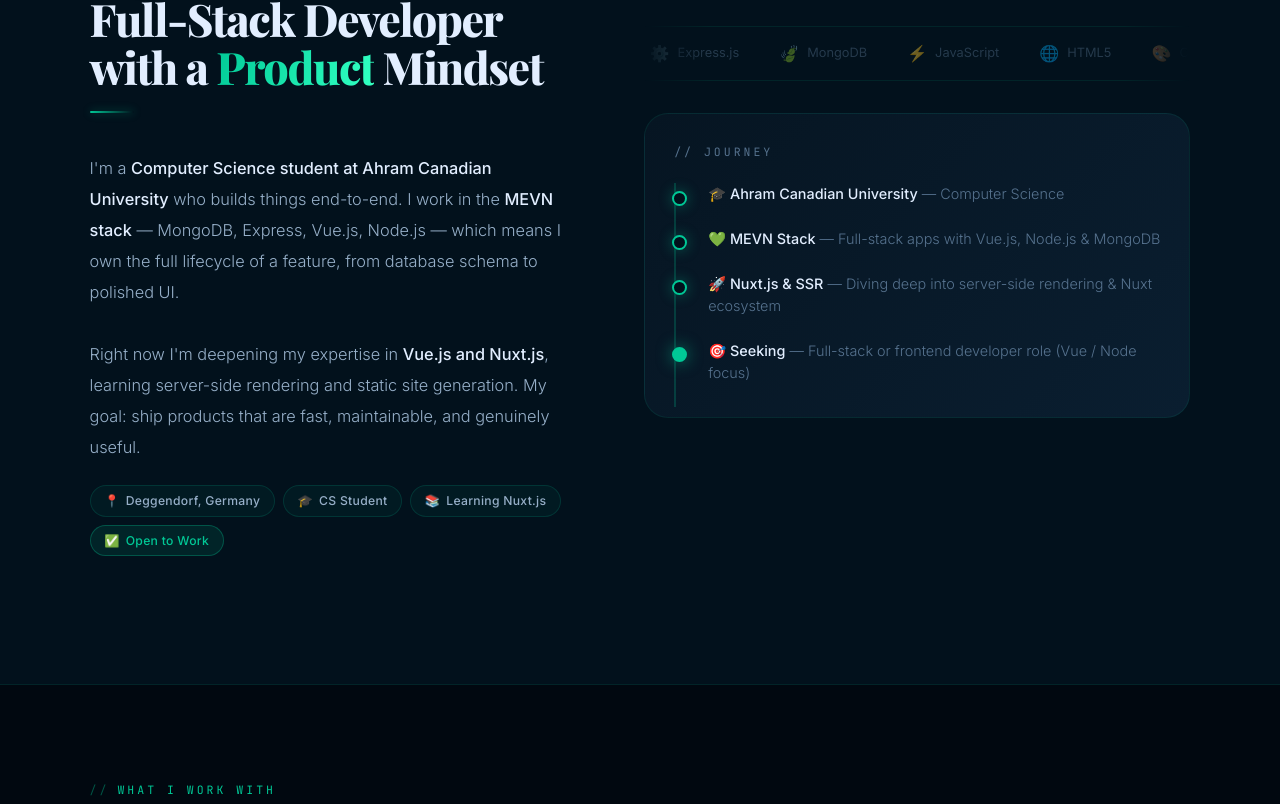
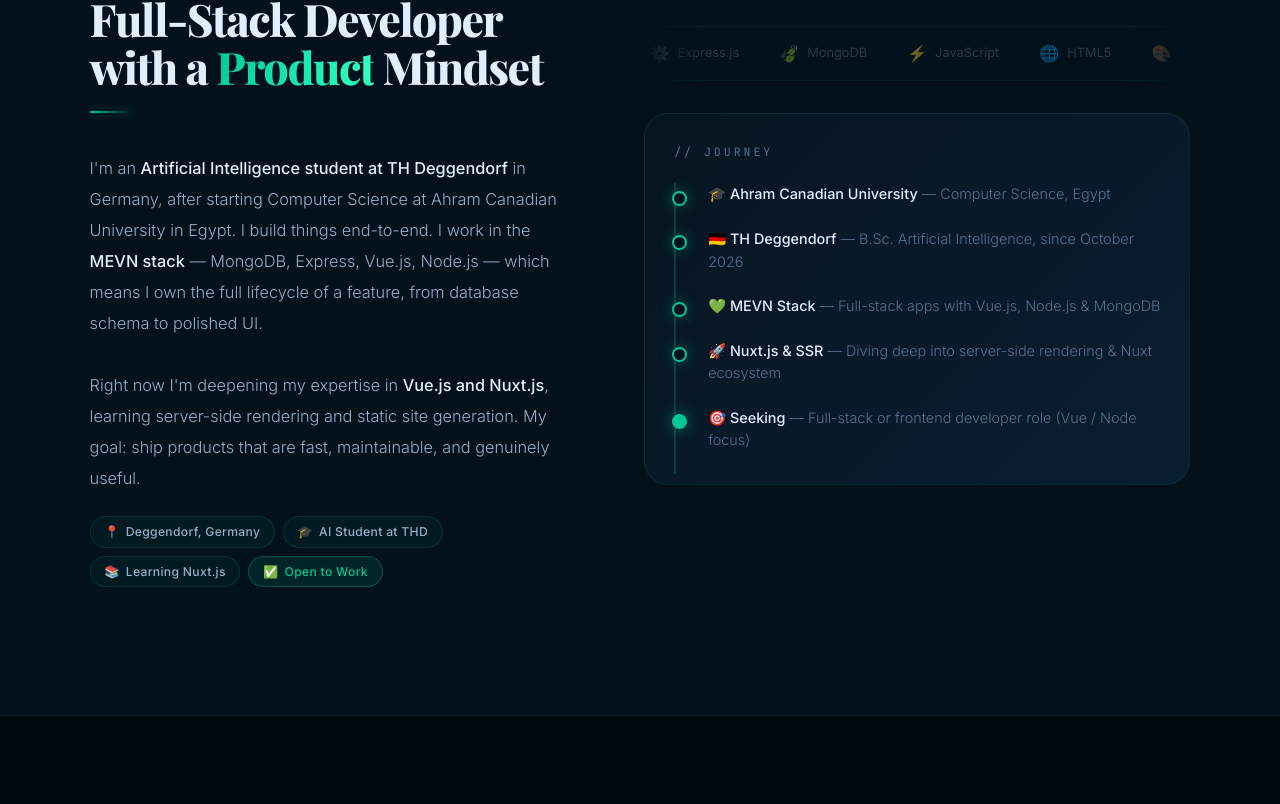
Before and after one commit to HusseinHany/HusseinHany.github.io, a plain HTML site: page index.html in a window 1280 px wide. Shown: the part 1109-1913 px from the top of the page. Drawn offline with nearby package versions, Linux system fonts and the light colour scheme.

Commit message:
Correct the facts: AI student at TH Deggendorf; link Finance Flare
- About, timeline and structured data: AI student at TH Deggendorf, after
  starting Computer Science at Ahram Canadian University
- Footer: the site is built with HTML, CSS and JavaScript, not MEVN
- Finance Flare: link the team repository and say it is a team project

```diff
--- a/index.html
+++ b/index.html
@@ -47,7 +47,7 @@
   "name": "Hussein Hany",
   "url": "https://husseinHany.github.io/",
   "jobTitle": "Full-Stack Web Developer",
-  "description": "Computer Science student and Full-Stack Web Developer specializing in the MEVN stack — Vue.js, Nuxt.js, Node.js, Express.js, and MongoDB.",
+  "description": "Artificial Intelligence student at TH Deggendorf and Full-Stack Web Developer specializing in the MEVN stack — Vue.js, Nuxt.js, Node.js, Express.js, and MongoDB.",
   "address": {
     "@type": "PostalAddress",
     "addressLocality": "Deggendorf",
@@ -174,12 +174,12 @@
       <h2 class="sec-h" id="about-heading">Full-Stack Developer with a <span class="em-txt">Product</span> Mindset</h2>
       <div class="divider" aria-hidden="true"></div>
       <p class="bio">
-        I'm a <strong>Computer Science student at Ahram Canadian University</strong> who builds things end-to-end. I work in the <strong>MEVN stack</strong> — MongoDB, Express, Vue.js, Node.js — which means I own the full lifecycle of a feature, from database schema to polished UI.<br><br>
+        I'm an <strong>Artificial Intelligence student at TH Deggendorf</strong> in Germany, after starting Computer Science at Ahram Canadian University in Egypt. I build things end-to-end. I work in the <strong>MEVN stack</strong> — MongoDB, Express, Vue.js, Node.js — which means I own the full lifecycle of a feature, from database schema to polished UI.<br><br>
         Right now I'm deepening my expertise in <strong>Vue.js and Nuxt.js</strong>, learning server-side rendering and static site generation. My goal: ship products that are fast, maintainable, and genuinely useful.
       </p>
       <div class="about-chips" aria-label="Key attributes">
         <span class="about-chip"><span aria-hidden="true">📍</span>Deggendorf, Germany</span>
-        <span class="about-chip"><span aria-hidden="true">🎓</span>CS Student</span>
+        <span class="about-chip"><span aria-hidden="true">🎓</span>AI Student at THD</span>
         <span class="about-chip"><span aria-hidden="true">📚</span>Learning Nuxt.js</span>
         <span class="about-chip about-chip-em"><span aria-hidden="true">✅</span>Open to Work</span>
       </div>
@@ -195,7 +195,8 @@
       <div class="tl-card">
         <div class="tl-h">// Journey</div>
         <div class="tl" aria-label="Career timeline">
-          <div class="tl-i"><p><strong>🎓 Ahram Canadian University</strong> — Computer Science</p></div>
+          <div class="tl-i"><p><strong>🎓 Ahram Canadian University</strong> — Computer Science, Egypt</p></div>
+          <div class="tl-i"><p><strong>🇩🇪 TH Deggendorf</strong> — B.Sc. Artificial Intelligence, since October 2026</p></div>
           <div class="tl-i"><p><strong>💚 MEVN Stack</strong> — Full-stack apps with Vue.js, Node.js &amp; MongoDB</p></div>
           <div class="tl-i"><p><strong>🚀 Nuxt.js &amp; SSR</strong> — Diving deep into server-side rendering &amp; Nuxt ecosystem</p></div>
           <div class="tl-i"><p><strong>🎯 Seeking</strong> — Full-stack or frontend developer role (Vue / Node focus)</p></div>
@@ -282,7 +283,7 @@
 <footer role="contentinfo">
   <div class="f-logo" aria-hidden="true">HH</div>
   <p>Hussein Hany · Full-Stack Web Developer · Deggendorf, Germany</p>
-  <p style="margin-top:.4rem;opacity:.4;font-size:.72rem">© 2026 · Built with the MEVN stack &amp; passion</p>
+  <p style="margin-top:.4rem;opacity:.4;font-size:.72rem">© 2026 · Built with HTML, CSS and JavaScript</p>
 </footer>
 
 <!-- ══ MODAL ══ -->
--- a/js/data.js
+++ b/js/data.js
@@ -73,11 +73,11 @@ const PJS = [
    github:'https://github.com/HusseinHany/EscapeRoomBookingSystem'},
   {id:1,title:'Finance Flare',cat:'C++ Engineering',feat:true,
    desc:'C++ OOP system with custom Data Structures & Algorithms for financial forecasting. Integrated with Power BI & Excel.',
-   full:'Built with C++ and OOP principles, utilizing custom Data Structures and Algorithms for financial forecasting. Features real-time expense tracking, income categorization, investment portfolio analysis, and predictive financial modeling.',
+   full:'A team project (final project for the C++ OOP course, with three classmates). Built with C++ and OOP principles, utilizing custom Data Structures and Algorithms for financial forecasting. Features real-time expense tracking, income categorization, investment portfolio analysis, and predictive financial modeling.',
    hl:['Real-time expense tracking','Investment portfolio analysis','Predictive financial modeling','Excel & Power BI integration'],
    img:IMG_PROJ5,
    tech:['C++','OOP','Data Structures','Algorithms','Excel','Power BI'],
-   github:''},
+   github:'https://github.com/MOMGD/Finance-Flare'},
   {id:2,title:'Bank Management System',cat:'C++ Engineering',feat:false,
    desc:'Console banking system with admin, employee and client roles, an inheritance-based class design and file storage.',
    full:'Three roles, each with its own menu: admins manage employees, employees open and manage client accounts, and clients deposit, withdraw, transfer and review their history. Client, Employee and Admin inherit from a shared Person class; data is saved to text files with hashed passwords, safe rewrites and an activity log. The README has class and layer diagrams and a recorded demo.',
```
